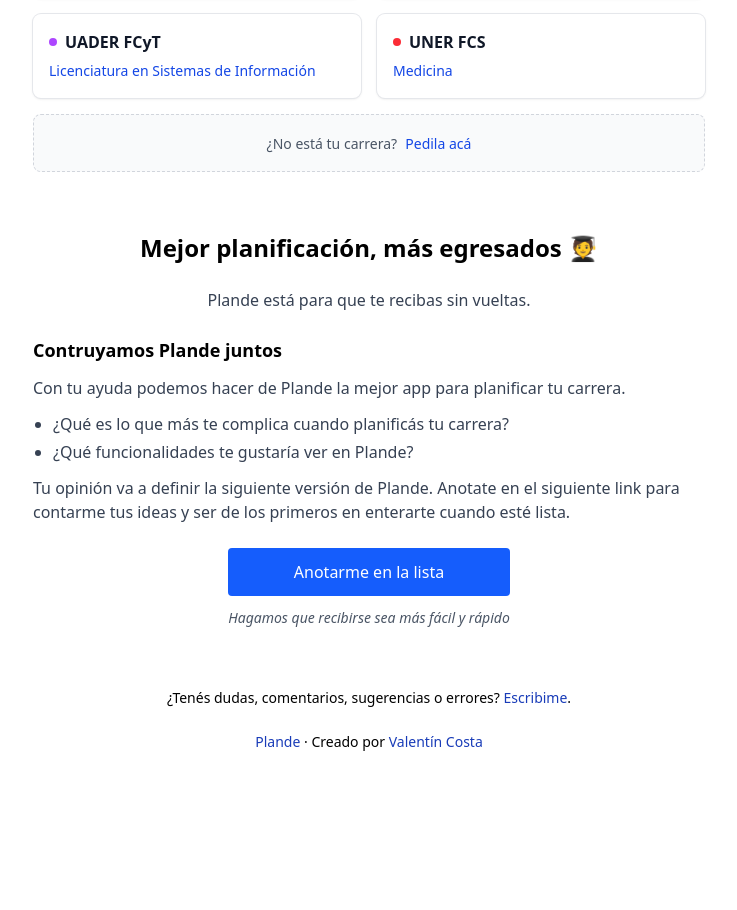
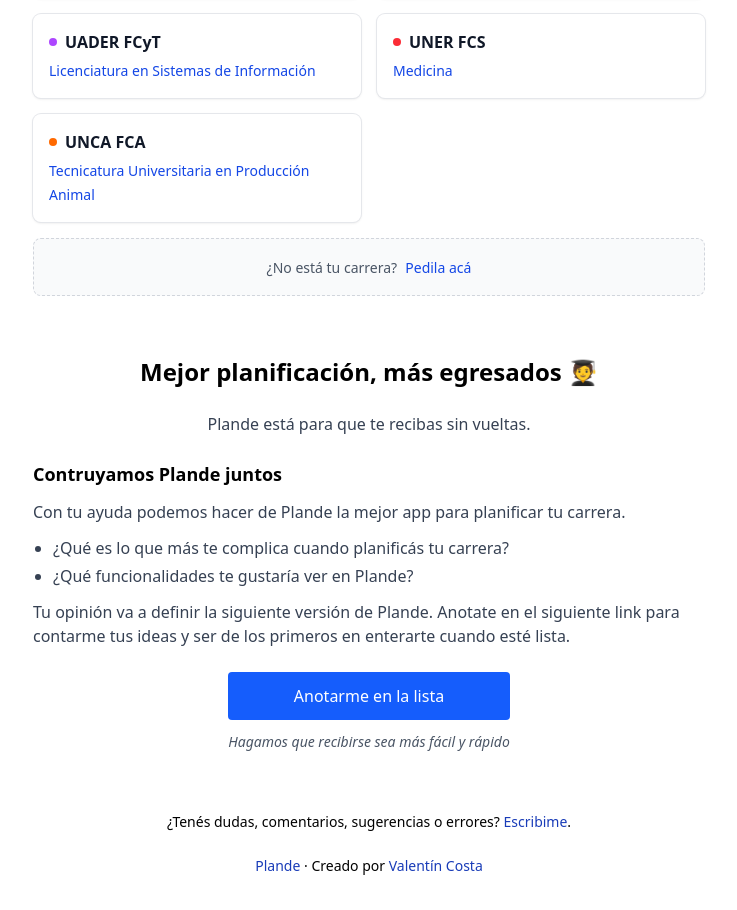
Before and after one commit to valentincostam/plande, a SvelteKit app: page / in a window 1280 px wide. Shown: the part 2290-3200 px from the top of the page, without its empty margins (271-1008 px from the left). Before the commit the page ends 3078 px from the top, so only its background shows below. Built offline with nearby package versions, Linux system fonts and the light colour scheme.

Commit message:
Add UNCA FCA section to +page.svelte with course link for Tecnicatura Universitaria en Producción Animal. Enhances course offerings and improves user navigation.

```diff
--- a/src/routes/+page.svelte
+++ b/src/routes/+page.svelte
@@ -246,6 +246,25 @@
 						</ul>
 					</div>
 
+					<div
+						class="group rounded-lg bg-white p-4 shadow-sm ring-1 ring-gray-200 transition-all hover:shadow-md hover:ring-gray-300"
+					>
+						<div class="mb-1 flex items-center gap-2">
+							<div class="h-2 w-2 rounded-full bg-orange-500"></div>
+							<h3 class="font-semibold text-gray-900">UNCA FCA</h3>
+						</div>
+
+						<ul class="space-y-1.5">
+							<li>
+								<a
+									href="/unca-fca-tupazsa"
+									class="text-sm text-blue-700 transition-colors hover:text-blue-900"
+									>Tecnicatura Universitaria en Producción Animal</a
+								>
+							</li>
+						</ul>
+					</div>
+
 					<div class="sm:col-span-2">
 						<div class="rounded-lg border border-dashed border-gray-300 bg-gray-50 p-4 text-center">
 							<span class="text-sm text-gray-600">¿No está tu carrera?</span>
```
